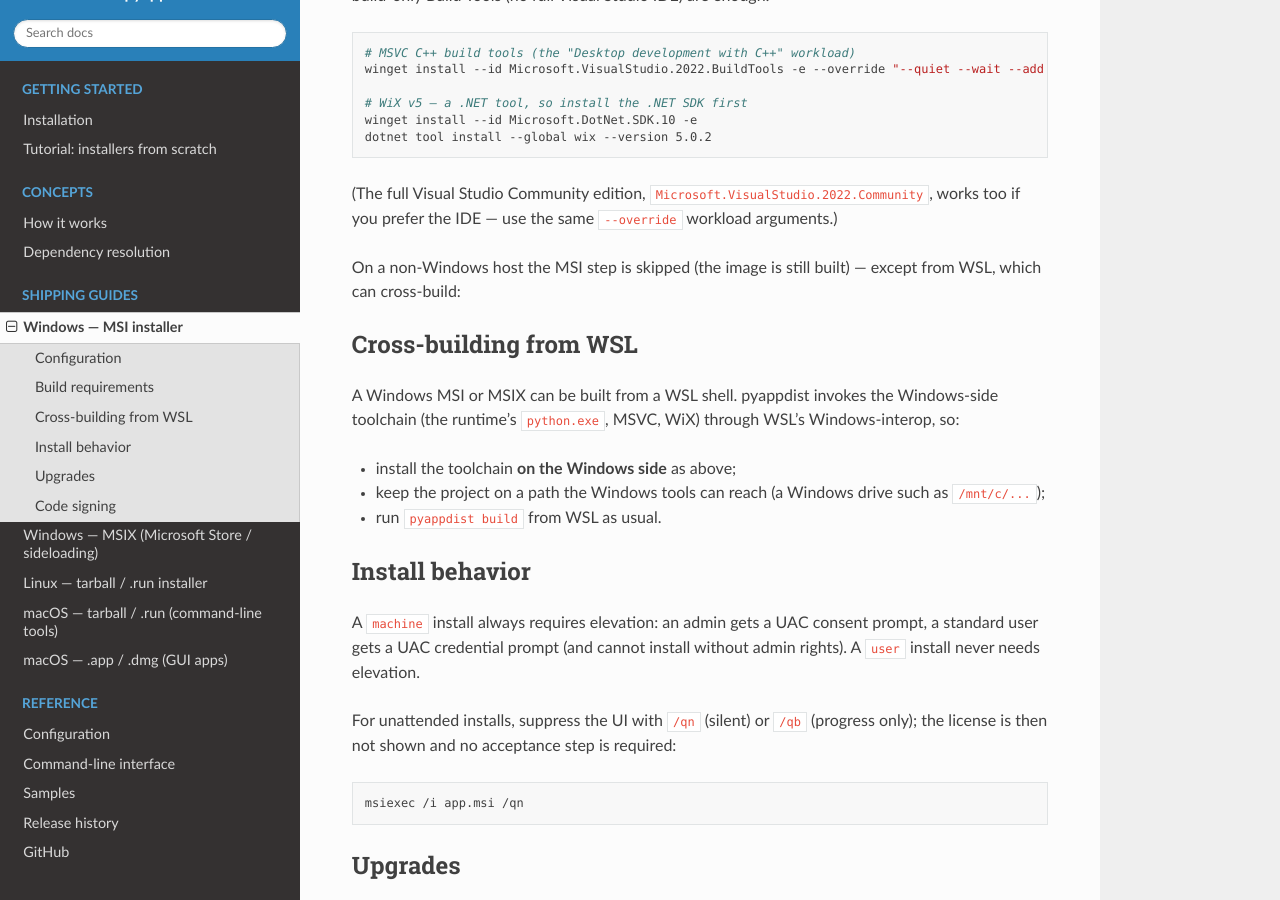
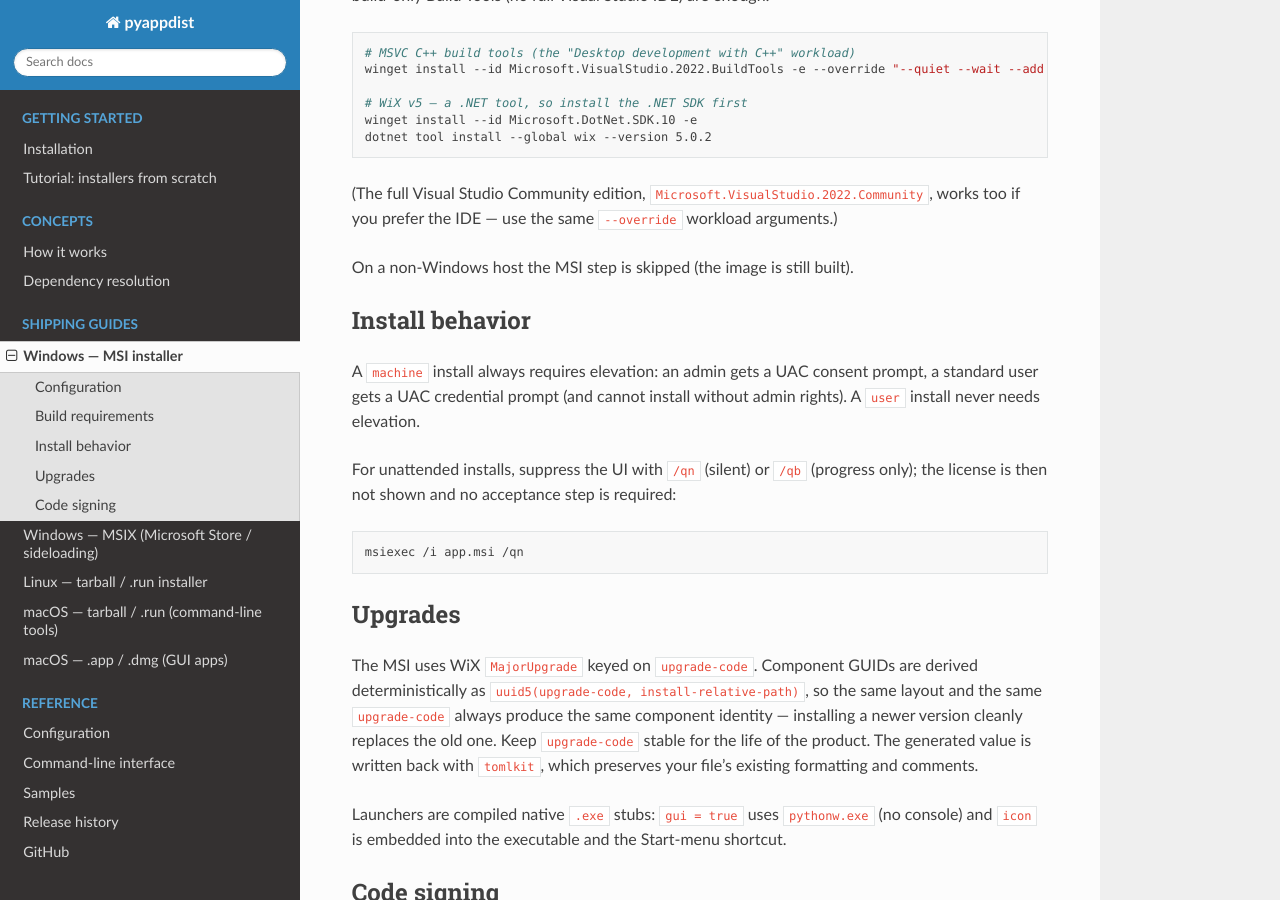
Before and after one commit to atsuoishimoto/pyappdist, a Sphinx documentation site: the page built from docs/platforms/windows-msi.rst, in a window 1280 px wide and 900 px high, scrolled down 1660 px. Built offline with Sphinx 7.4.7 and the Read the Docs theme 3.1.0, drawn with Linux system fonts in a browser that asks for light colours.

Commit message:
docs: remove all WSL cross-build documentation

```diff
--- a/docs/installation.rst
+++ b/docs/installation.rst
@@ -31,9 +31,7 @@
 * :doc:`macapp / dmg <platforms/macos-app>` — the Xcode command-line tools.
 
 Each format is built on its own OS. When a format's OS doesn't match the build
-host, the package step is skipped and only the image is produced — except that a
-Windows MSI/MSIX can also be cross-built from WSL (see
-:ref:`wsl-cross-build`).
+host, the package step is skipped and only the image is produced.
 
 Package manager (for dependency pinning)
 ----------------------------------------
--- a/docs/platforms/windows-msi.rst
+++ b/docs/platforms/windows-msi.rst
@@ -89,22 +89,7 @@
 ``Microsoft.VisualStudio.2022.Community``, works too if you prefer the IDE — use
 the same ``--override`` workload arguments.)
 
-On a non-Windows host the MSI step is skipped (the image is still built) —
-except from WSL, which can cross-build:
-
-.. _wsl-cross-build:
-
-Cross-building from WSL
------------------------
-
-A Windows MSI or MSIX can be built from a WSL shell. pyappdist invokes the
-Windows-side toolchain (the runtime's ``python.exe``, MSVC, WiX) through WSL's
-Windows-interop, so:
-
-* install the toolchain **on the Windows side** as above;
-* keep the project on a path the Windows tools can reach (a Windows drive such
-  as ``/mnt/c/...``);
-* run ``pyappdist build`` from WSL as usual.
+On a non-Windows host the MSI step is skipped (the image is still built).
 
 Install behavior
 ----------------
--- a/docs/platforms/windows-msix.rst
+++ b/docs/platforms/windows-msix.rst
@@ -54,8 +54,7 @@
   to its path.
 
 No WiX is needed. On a non-Windows host the MSIX step is skipped (the image is
-still built); building from WSL works the same way as for MSI — see
-:ref:`wsl-cross-build`.
+still built).
 
 Signing and install
 -------------------
```
Also changed, not shown: docs/tutorial.rst (+5 -6 lines).
